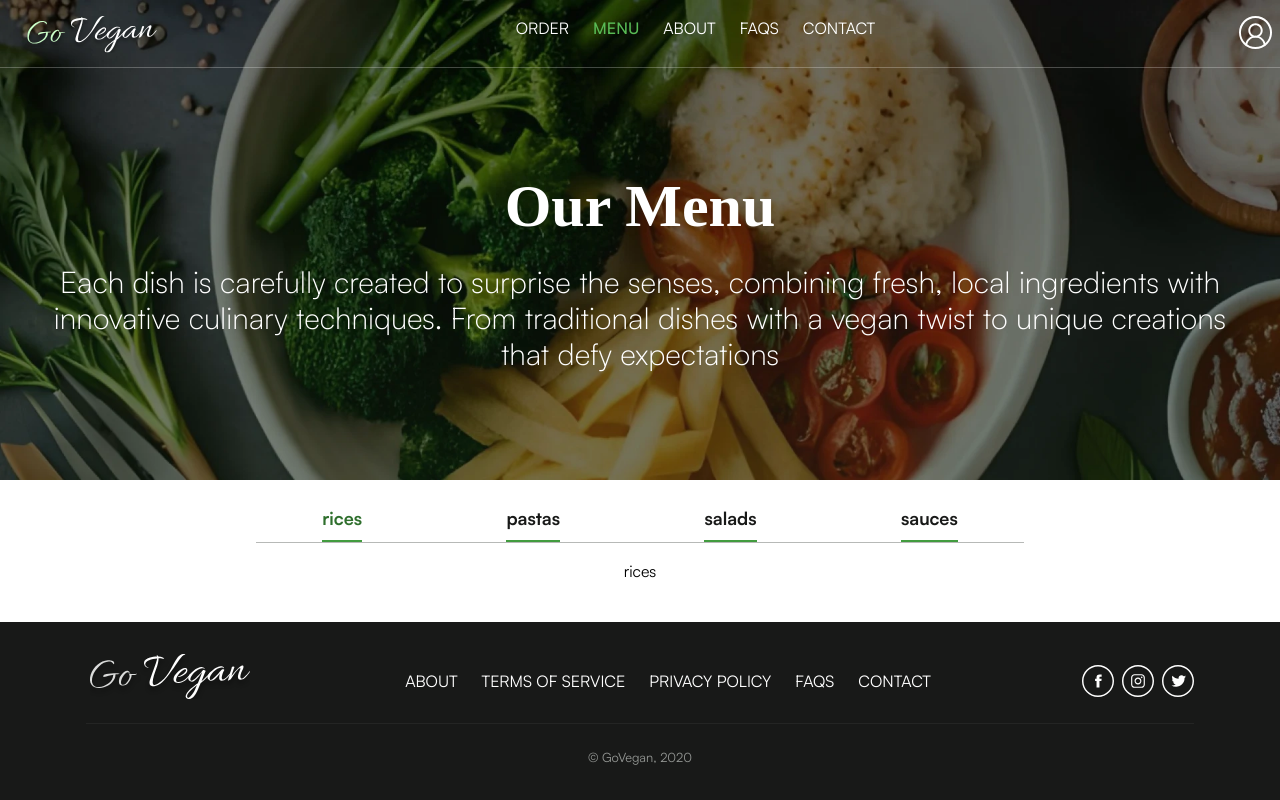
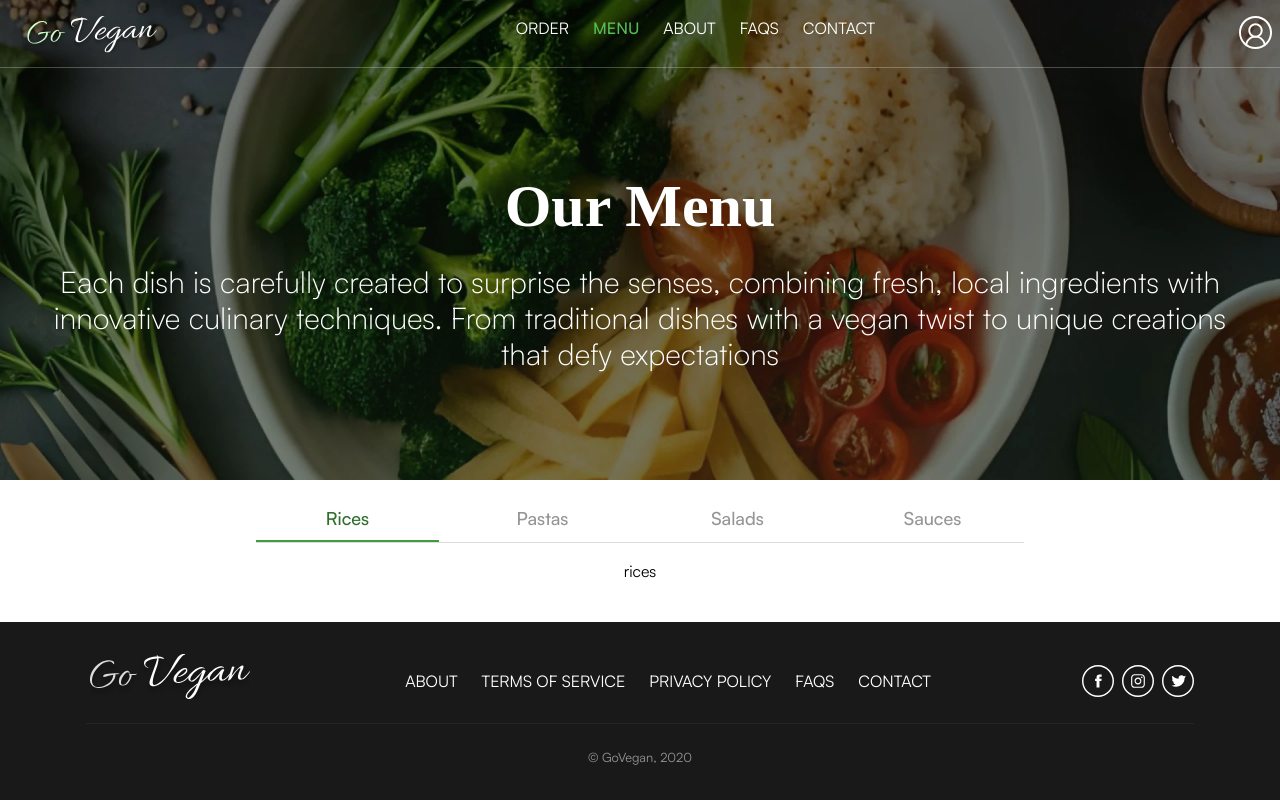
Before and after one commit to FausioPaco/go-vegan, a React (Vite) app: page /menu in a window 1280 px wide. Built offline with nearby package versions, Linux system fonts and the light colour scheme.

Commit message:
fix: Fixed tab classes and capitalized the titles

```diff
--- a/src/components/modules/menu/MenuList.tsx
+++ b/src/components/modules/menu/MenuList.tsx
@@ -23,8 +23,8 @@ const MenuList = () => {
       </Tabs>
       <motion.div
         key={activeTab}
-        initial={{ opacity: 0, x: -50 }}
-        animate={{ opacity: 1, x: 0 }}
+        initial={{ opacity: 0, y: 50 }}
+        animate={{ opacity: 1, y: 0 }}
         exit={{ opacity: 0, x: 50 }}
         transition={{ duration: 0.4, ease: 'easeInOut' }}
         className="md:min-w-screen-lg"
--- a/src/components/ui/tabs/TabItem.tsx
+++ b/src/components/ui/tabs/TabItem.tsx
@@ -1,5 +1,6 @@
 import { useId } from 'react';
 import cn from '@/utils/cn';
+import { capitalize } from '@/utils/stringUtils';
 
 type ITabItemProps = {
   label: string;
@@ -15,23 +16,25 @@ const TabItem = ({
   tabPosition,
   totalTabs,
   isActive,
+  onClick,
   tabType = 'outline',
 }: ITabItemProps) => {
   const tabItemId = useId();
 
   const getButtonClasses = (tabType: string, isActive: boolean) => {
     const baseClasses =
-      'mb-2 flex w-full cursor-pointer items-center justify-center  bg-transparent text-lg font-medium outline-primary-700';
+      'mb-2 flex w-full cursor-pointer items-center justify-center bg-transparent text-lg font-medium outline-primary-700';
     const typeClasses =
       tabType === 'outline'
-        ? 'text-grey-700'
-        : 'text-grey-500 border-2 border-grey-300 p-2';
+        ? 'text-grey-500'
+        : 'text-grey-500 border border-grey-300 p-2';
 
-    let activeClasses = 'font-bold ';
+    let activeClasses = '';
 
-    if (isActive && tabType === 'outline') activeClasses += 'text-primary-700';
+    if (isActive && tabType === 'outline')
+      activeClasses += 'text-primary-700 md:border-b-primary-700';
     if (isActive && tabType === 'bordered')
-      activeClasses += 'bg-primary-700  text-white';
+      activeClasses += 'bg-primary-700 border-primary-700 text-white';
 
     return cn(baseClasses, typeClasses, activeClasses);
   };
@@ -39,9 +42,9 @@ const TabItem = ({
   return (
     <li
       role="presentation"
-      className={cn({
-        'border-b-2 border-b-primary-600': tabType === 'outline',
-        'border-2 border-grey-400': tabType === 'bordered',
+      className={cn('w-full', {
+        'md:border-b-2 md:border-b-primary-600':
+          tabType === 'outline' && isActive,
       })}
     >
       <button
@@ -53,8 +56,9 @@ const TabItem = ({
         aria-controls={tabItemId}
         aria-selected={isActive}
         aria-label={label}
+        onClick={onClick}
       >
-        {label}
+        {capitalize(label)}
       </button>
     </li>
   );
--- a/src/components/ui/tabs/Tabs.tsx
+++ b/src/components/ui/tabs/Tabs.tsx
@@ -10,19 +10,28 @@ const Tabs = ({
   children,
 }: PropsWithChildren<ITabsProps>) => {
   const tabId = useId();
+
+  const getTabClasses = (tabType: string) => {
+    const baseClasses =
+      'items-between flex w-full flex-col gap-y-3 md:flex-row md:justify-around md:gap-x-3 md:gap-y-0';
+
+    const typeClasses =
+      tabType === 'outline'
+        ? 'text-grey-700 md:border-b md:border-grey-100'
+        : 'text-grey-500  p-2';
+
+    console.log(typeClasses);
+
+    return cn(baseClasses, typeClasses);
+  };
+
   return (
     <section
       id={tabId}
-      className="mt-6 overflow-hidden md:min-w-[60%]"
+      className="mt-6 w-full overflow-hidden md:max-w-[60%]"
       aria-multiselectable="false"
     >
-      <ul
-        className={cn(
-          'items-between flex w-full flex-col gap-y-3 md:flex-row md:justify-around md:gap-x-3 md:gap-y-0',
-          tabType === 'outline' && 'md:border-b md:border-b-grey-300',
-        )}
-        role="tablist"
-      >
+      <ul className={getTabClasses(tabType)} role="tablist">
         {children}
       </ul>
     </section>
--- /dev/null
+++ b/src/utils/stringUtils.ts
@@ -0,0 +1,5 @@
+export function capitalize(word: string): string {
+  if (!word) return '';
+
+  return `${word.charAt(0).toUpperCase()}${word.slice(1).toLowerCase()}`;
+}
```
